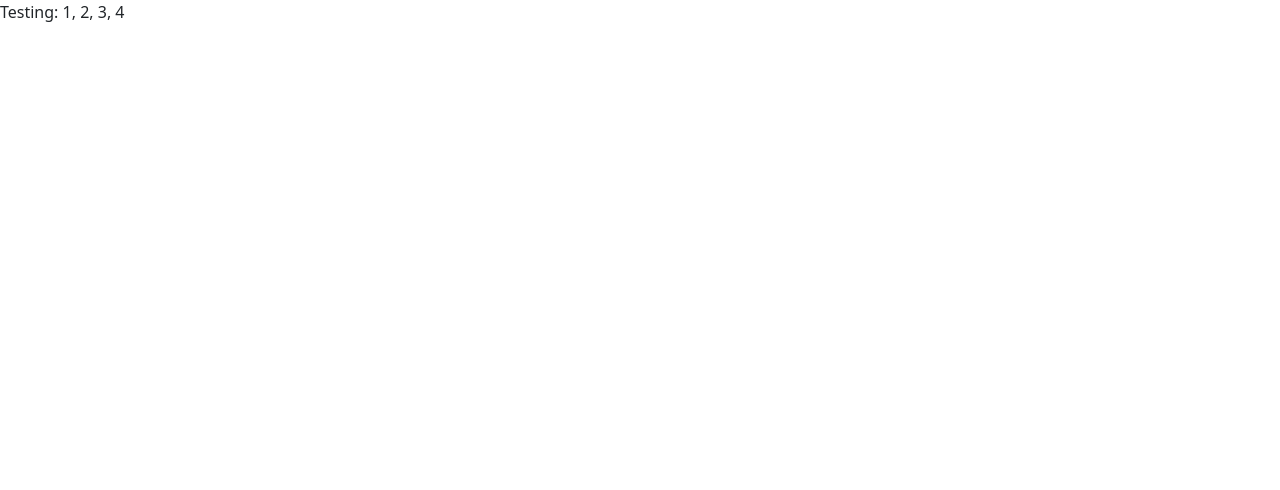
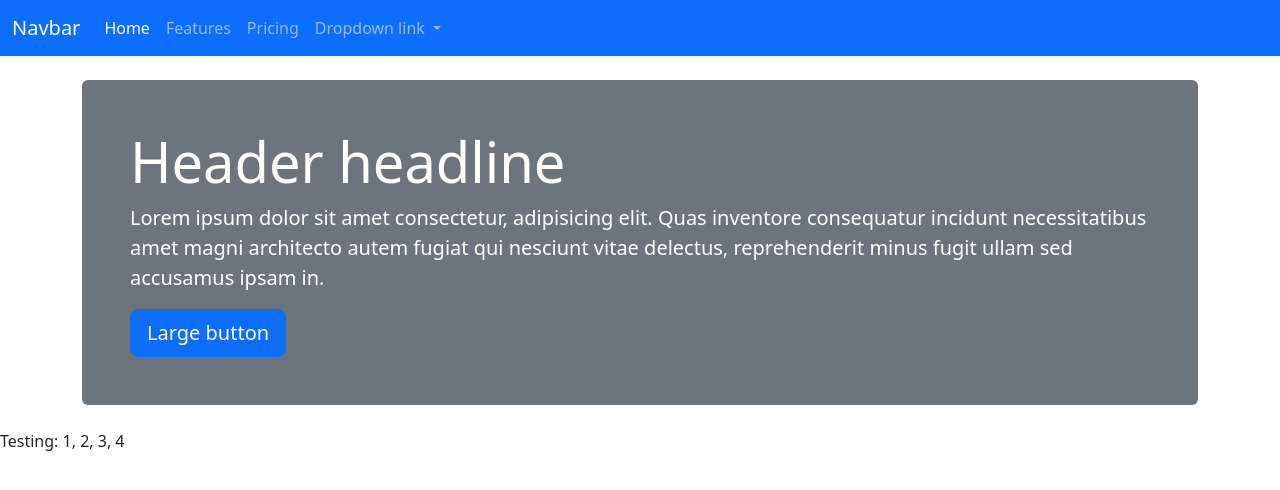
Before and after one commit to AngelikiCraddock/angeliki-bootstrap, a website: page src/index.html in a window 1280 px wide. Drawn offline with nearby package versions, Linux system fonts and the light colour scheme; files that its build step writes are made by us from their sources; files whose address does not match are found by name.

Commit message:
first commit

```diff
--- a/src/index.html
+++ b/src/index.html
@@ -9,6 +9,49 @@
 
 <body>
   <!-- Content starts here -->
+  <nav class="navbar navbar-expand-lg bg-primary" data-bs-theme="dark">
+    <div class="container-fluid">
+      <a class="navbar-brand" href="#">Navbar</a>
+      <button class="navbar-toggler" type="button" data-bs-toggle="collapse" data-bs-target="#navbarNavDropdown" aria-controls="navbarNavDropdown" aria-expanded="false" aria-label="Toggle navigation">
+      <span class="navbar-toggler-icon"></span>
+      </button>
+
+      <div class="collapse navbar-collapse" id="navbarNavDropdown">
+        <ul class="navbar-nav">
+         <li class="nav-item">
+          <a class="nav-link active" aria-current="page" href="#">Home</a>
+         </li>
+
+         <li class="nav-item">
+          <a class="nav-link" href="#">Features</a>
+         </li>
+         <li class="nav-item">
+          <a class="nav-link" href="#">Pricing</a>
+         </li>
+
+        <li class="nav-item dropdown">
+          <a class="nav-link dropdown-toggle" href="#" role="button" data-bs-toggle="dropdown" aria-expanded="false">
+              Dropdown link
+          </a>
+
+        <ul class="dropdown-menu">
+         <li><a class="dropdown-item" href="#">Action</a></li>
+         <li><a class="dropdown-item" href="#">Another action</a></li>
+
+         <li><a class="dropdown-item" href="#">Something else here</a></li>
+        </ul>
+         </li>
+        </ul>
+      </div>
+    </div>
+  </nav>
+  <div class="container">
+   <header class="bg-secondary text-white my-4 p-5 rounded">
+    <h1 class="display-4">Header headline</h1>
+    <p class="lead">Lorem ipsum dolor sit amet consectetur, adipisicing elit. Quas inventore consequatur incidunt necessitatibus amet magni architecto autem fugiat qui nesciunt vitae delectus, reprehenderit minus fugit ullam sed accusamus ipsam in.</p>
+    <button type="button" class="btn btn-primary btn-lg">Large button</button>
+   </header>
+  </div>
   <p>Testing: 1, 2, 3, 4</p>
 
   <!-- Closing scripts here -->
```
Also changed, not shown: docs/index.html (+43 -0 lines), README.md.
